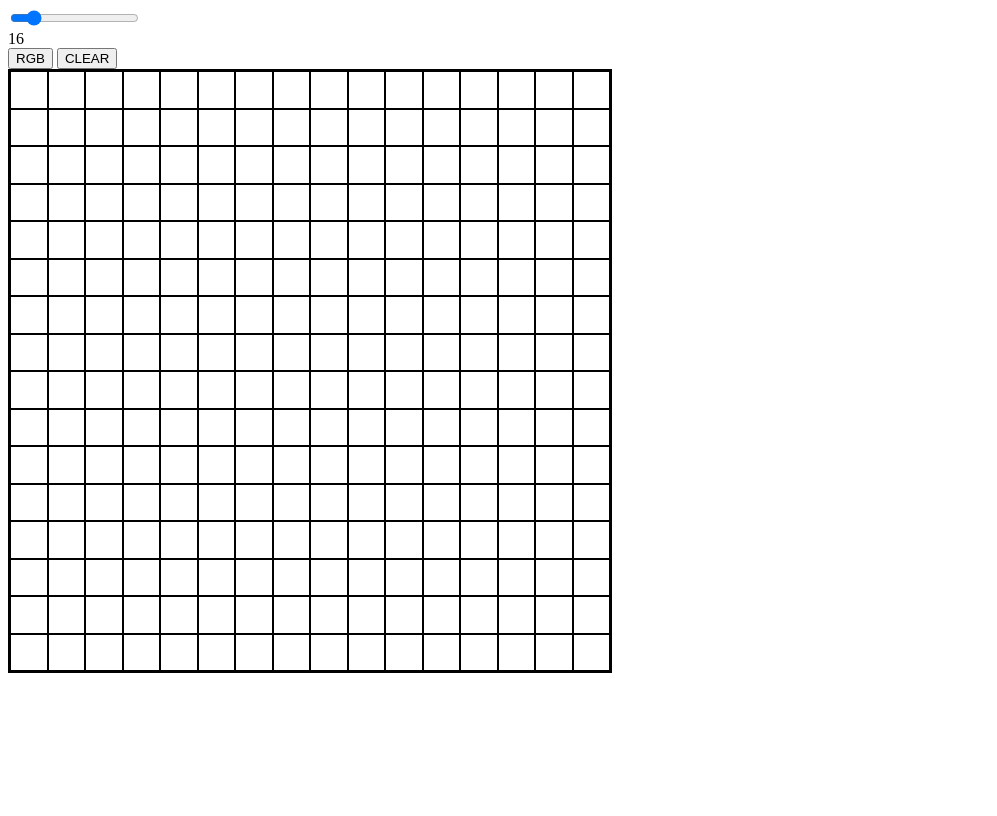
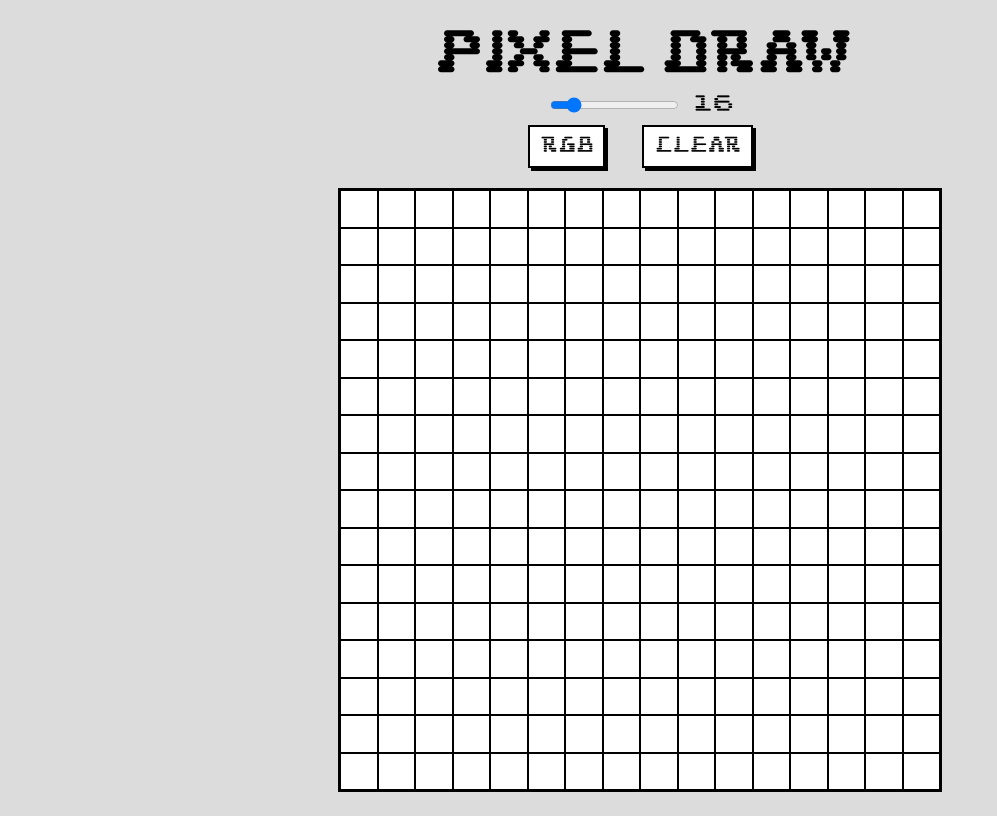
Before and after one commit to rryantran/pixel-draw, a plain HTML site: page index.html in a window 1280 px wide. Shown: the whole page, without its empty margins (0-997 px from the left). Drawn offline with Linux system fonts and the light colour scheme.

Commit message:
revamp ui

```diff
--- a/index.html
+++ b/index.html
@@ -9,10 +9,18 @@
     <title>draw!</title>
   </head>
   <body>
-    <input type="range" id="size-input" value="16" min="2" max="100" />
-    <div id="size">16</div>
-    <button id="rgb">RGB</button>
-    <button id="clear">CLEAR</button>
+    <h1>PIXEL DRAW</h1>
+
+    <div id="slider" class="container">
+      <input type="range" id="size-input" value="16" min="2" max="100" />
+      <div id="size">16</div>
+    </div>
+
+    <div id="btns" class="container">
+      <button id="rgb">RGB</button>
+      <button id="clear">CLEAR</button>
+    </div>
+
     <div id="grid"></div>
   </body>
 </html>
--- a/style.css
+++ b/style.css
@@ -3,14 +3,59 @@
   src: url(Wopper83.ttf);
 }
 
+body {
+  display: flex;
+  flex-direction: column;
+  align-items: center;
+  font-family: "Wopper83", sans-serif;
+  background-color: gainsboro;
+}
+
+h1 {
+  margin-bottom: 0.5vh;
+  font-size: 2.25rem;
+}
+
+.container {
+  display: flex;
+  justify-content: space-between;
+  margin: 0.5vh 0;
+}
+
+#slider {
+  width: 185px;
+}
+
+#btns {
+  width: 225px;
+}
+
+#size {
+  display: inline;
+  font-size: 1rem;
+}
+
+button {
+  padding: 10px;
+  font-family: "Wopper83", sans-serif;
+  border: solid black 2px;
+  box-shadow: 3px 3px black;
+  background-color: white;
+}
+
+button:hover {
+  transform: scale(1.05);
+}
+
 #grid {
-  border: solid black 2px;
   display: grid;
   height: 600px;
   width: 600px;
-  background-color: #ffffff;
+  margin: 2vh 0;
+  border: solid black 2px;
+  background-color: white;
 }
 
 .cell {
-  border: solid #000000 0.25px;
+  border: solid black 0.25px;
 }
```
